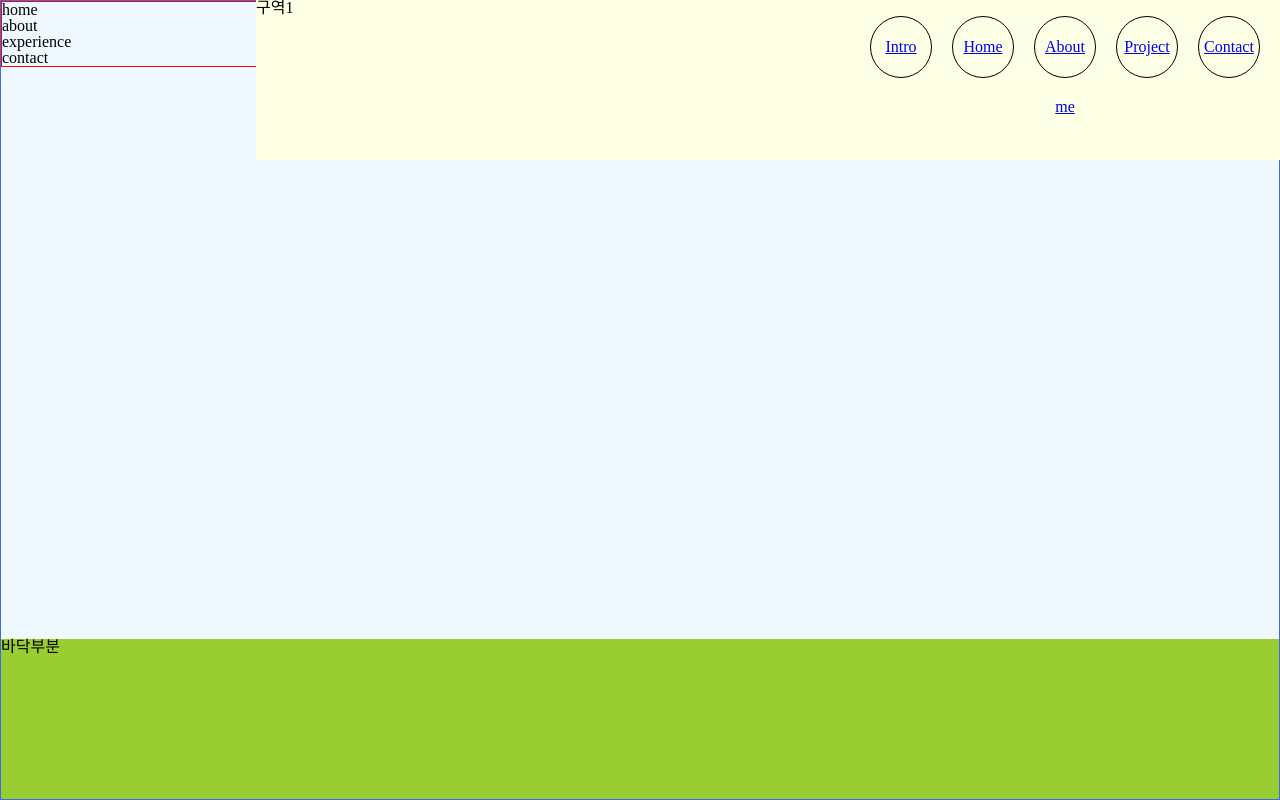
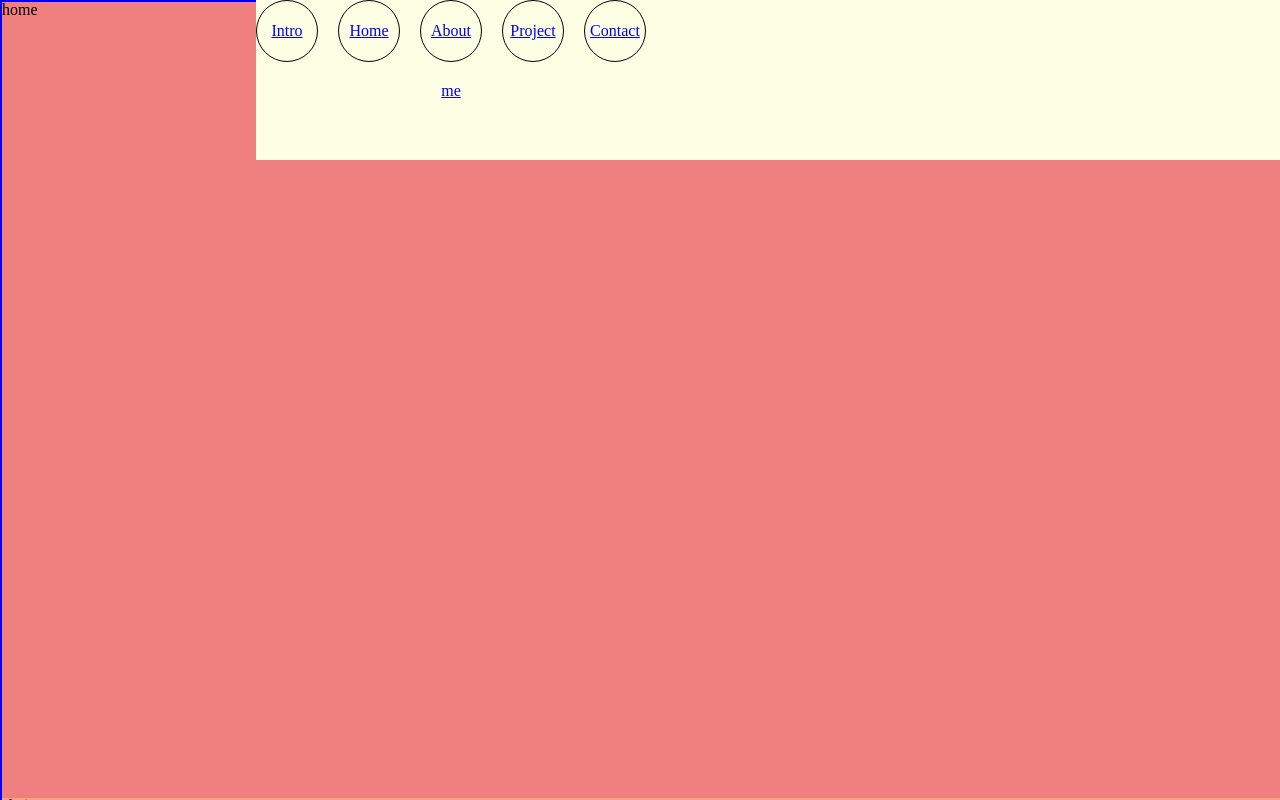
Before and after one commit to ddd654/weather, a Next.js app in the folder src/main/front/: page /po/Po in a window 1280 px wide. Shown: the top 800 px of the page. Built offline with nearby package versions, Linux system fonts and the light colour scheme.

Commit message:
flex end 부분 처리

```diff
--- a/src/main/front/src/pages/po/Po.css
+++ b/src/main/front/src/pages/po/Po.css
@@ -1,13 +1,12 @@
 .container {
-  border: 1px solid royalblue;
   box-sizing: border-box;
 
   width: 100%;
   height: 100vh;
-  overflow: hidden;
-  /* 화면이 넘어가는 부분 숨기기? */
+  /* overflow: hidden; */
+  /* 화면스크롤 안되게 하는거였다 */
 
-  flex-direction: column;
+  /* flex-direction: column; */
 }
 
 header {
@@ -19,18 +18,16 @@ header {
   right: 0;
   top: 0;
 
-  display: flex;
-  justify-content: space-between;
-  align-items: center;
 }
 
 header nav ul {
   display: flex;
   /* flex-direction: column; 세로정렬*/
 
-  justify-content: flex-end;
+  /* justify-content: flex-end; */
   /* 오른쪽 붙이기 */
 
+  /* width: 100%; */
 }
 
 header>nav>ul>li {}
@@ -50,21 +47,59 @@ header>nav>ul>li>.link {
   margin-right: 20px;
 }
 
+header>nav>ul>li>.link {
+
+}
+
+.slide {
+  border: 2px solid blue;
+  width: 100%;
+  height: 100%;
+}
+
 /* slide 부분 */
 main {
   background-color: aliceblue;
   width: 100%;
-  height: 80%;
+  height: 100%;
 
   display: flex;
   flex-direction: column;
 }
 
-.slide {
-  border: 1px solid red;
+#home {
+  background-color: lightcoral;
+  width: 100%;
+  height: 100%;
+}
+
+#about {
+  background-color: lightsalmon;
+  width: 100%;
+  height: 100%;
+}
+
+#experience {
+  background-color: lightyellow;
+  width: 100%;
+  height: 100%;
+}
+
+#contact {
+  background-color: lightgreen;
+  width: 100%;
+  height: 100%;
+}
+
+#slideFooter {
+  background-color: lightblue;
+  width: 100%;
+  height: 100%;
 }
 
 footer {
   background-color: yellowgreen;
+
+  position: fixed;
   height: 20%;
 }
--- a/src/main/front/src/pages/po/Po.js
+++ b/src/main/front/src/pages/po/Po.js
@@ -26,7 +26,6 @@ function Po() {
 
       {/* 헤더만 뽑아서 include 생각하기 메뉴 디자인은 부분은 비슷하게 가자 */}
       <header>
-        <div>구역1</div>
         <nav>
           <ul>
             {/* #붙여서 영역이동 가능 */}
@@ -45,18 +44,14 @@ function Po() {
       {/* slide 만들기 */}
       <main className="main">
 
-        <div
-          className="slide"
-          style={{
-            // transform: `translateY( -${currentSlide * 100}vh)`, //
-            // transition: "transform 1s ease-in-out",
-          }}
-        >
+        <div className="slide">
 
           <section id="home">home</section>
           <section id="about">about</section>
           <section id="experience">experience</section>
           <section id="contact">contact</section>
+          <section id="slideFooter">바닥부분2222222</section>
+
         </div>
       </main>
 
```
